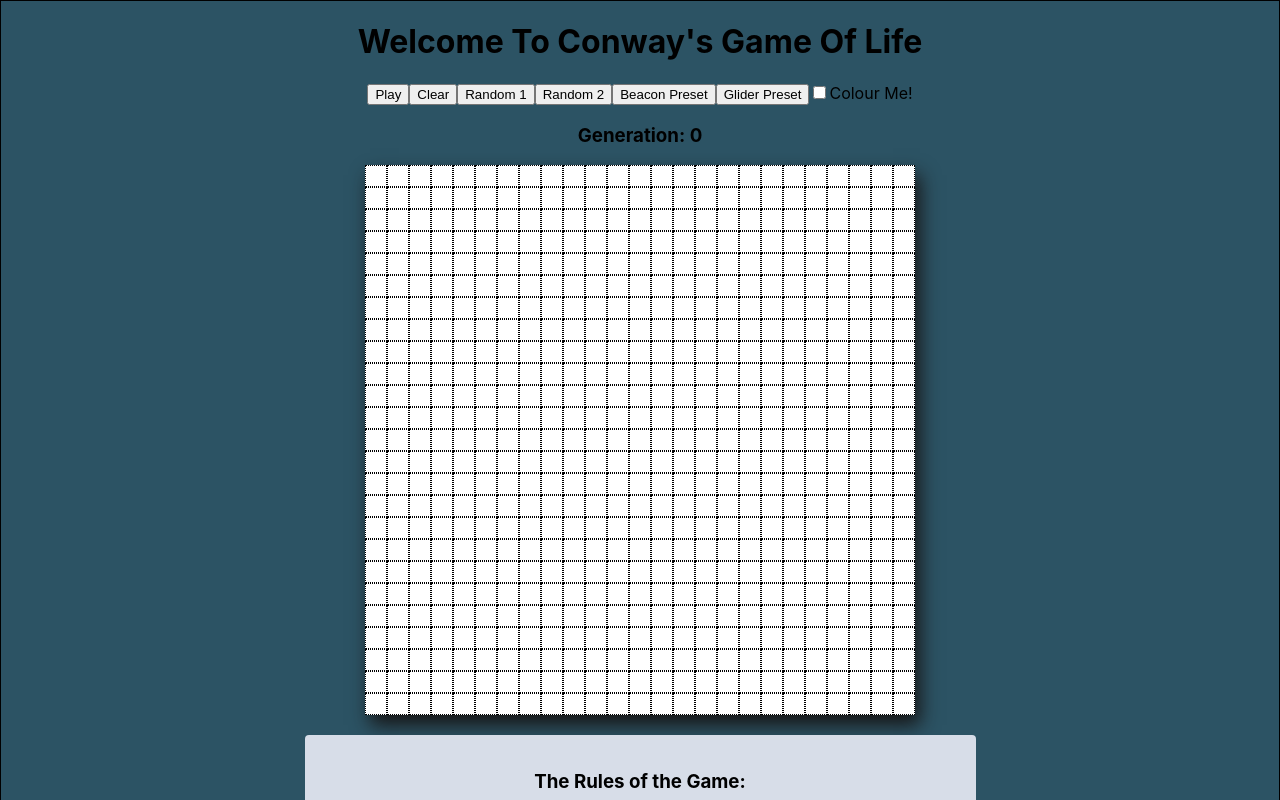
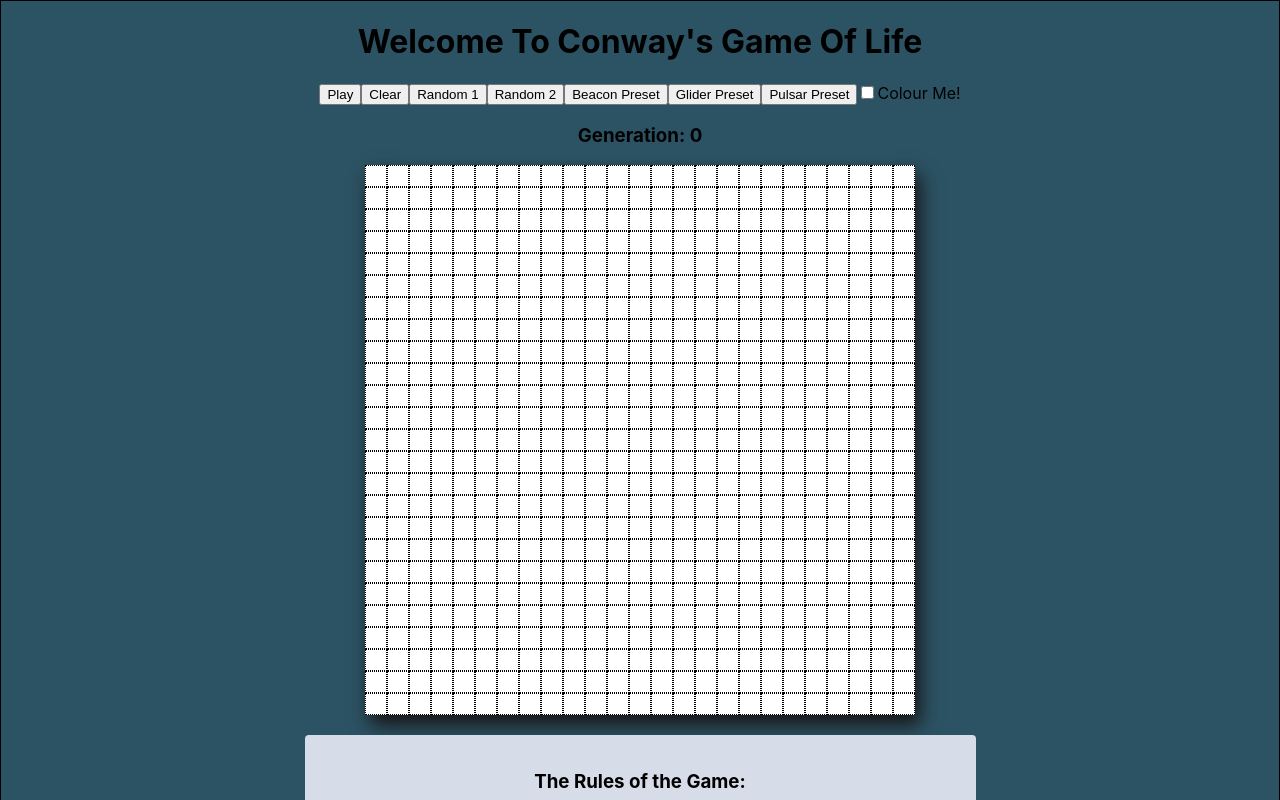
Before and after one commit to hesterrk/Game_Of_Life, a React (Create React App) app: page / in a window 1280 px wide. Shown: the top 800 px of the page. Built offline with nearby package versions, Linux system fonts and the light colour scheme.

Commit message:
added pulsar animation

```diff
--- a/src/App.js
+++ b/src/App.js
@@ -193,6 +193,92 @@ function App() {
     return grid;
   }
 
+  // Preset 3: Pulsar
+
+  function pulsar() {
+    const rows = [];
+    for (let i = 0; i < 25; i++) {
+      const nestedCols = Array.from(new Array(25), () => {
+        return 0;
+      });
+      if (i === 2) {
+        nestedCols[5] = 1;
+        nestedCols[6] = 1;
+        nestedCols[7] = 1;
+        nestedCols[11] = 1;
+        nestedCols[12] = 1;
+        nestedCols[13] = 1;
+      }
+
+      if (i === 4) {
+        nestedCols[3] = 1;
+        nestedCols[8] = 1;
+        nestedCols[10] = 1;
+        nestedCols[15] = 1;
+      }
+      if (i === 5) {
+        nestedCols[3] = 1;
+        nestedCols[8] = 1;
+        nestedCols[10] = 1;
+        nestedCols[15] = 1;
+      }
+      if (i === 6) {
+        nestedCols[3] = 1;
+        nestedCols[8] = 1;
+        nestedCols[10] = 1;
+        nestedCols[15] = 1;
+      }
+
+      if (i === 7) {
+        nestedCols[5] = 1;
+        nestedCols[6] = 1;
+        nestedCols[7] = 1;
+        nestedCols[11] = 1;
+        nestedCols[12] = 1;
+        nestedCols[13] = 1;
+      }
+
+      if (i === 9) {
+        nestedCols[5] = 1;
+        nestedCols[6] = 1;
+        nestedCols[7] = 1;
+        nestedCols[11] = 1;
+        nestedCols[12] = 1;
+        nestedCols[13] = 1;
+      }
+      if (i === 10) {
+        nestedCols[3] = 1;
+        nestedCols[8] = 1;
+        nestedCols[10] = 1;
+        nestedCols[15] = 1;
+      }
+      if (i === 11) {
+        nestedCols[3] = 1;
+        nestedCols[8] = 1;
+        nestedCols[10] = 1;
+        nestedCols[15] = 1;
+      }
+      if (i === 12) {
+        nestedCols[3] = 1;
+        nestedCols[8] = 1;
+        nestedCols[10] = 1;
+        nestedCols[15] = 1;
+      }
+      if (i === 14) {
+        nestedCols[5] = 1;
+        nestedCols[6] = 1;
+        nestedCols[7] = 1;
+        nestedCols[11] = 1;
+        nestedCols[12] = 1;
+        nestedCols[13] = 1;
+      }
+
+      rows.push(nestedCols);
+    }
+    setGrid(rows);
+    return grid;
+  }
+
   // Animation Logic function, animation runs accordingly
   // The logic which determines our animation: state of cell and neighbours state
   //  Iterating over our grid: for each cell we check neighbours state
@@ -307,6 +393,7 @@ function App() {
         setChangeColour={setChangeColour}
         beacon={beacon}
         glider={glider}
+        pulsar={pulsar}
       />
 
       <h3> Generation: {gen}</h3>
--- a/src/components/Controls.js
+++ b/src/components/Controls.js
@@ -9,7 +9,8 @@ function Controls({
   changeColour,
   setChangeColour,
   beacon,
-  glider
+  glider,
+  pulsar
 }) {
   function randomPresetOne() {
     const rows = [];
@@ -53,6 +54,8 @@ function Controls({
 
       <button onClick={beacon}> Beacon Preset </button>
       <button onClick={glider}> Glider Preset</button>
+      <button onClick={pulsar}> Pulsar Preset</button>
+
       <label>
         <input
           type="checkbox"
```
